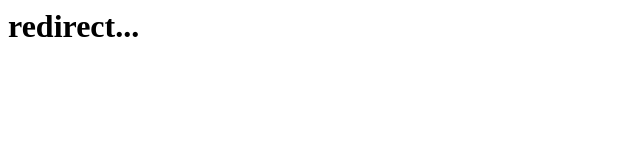
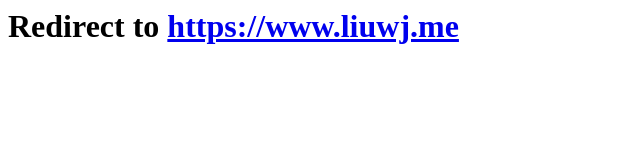
Before and after one commit to JustFakeAccount/JustFakeAccount.github.io, a plain HTML site: page index.html in a window 1280 px wide. Shown: the whole page, without its empty margins (0-640 px from the left). Drawn offline with Linux system fonts and the light colour scheme.

Commit message:
Update index.html

```diff
--- a/index.html
+++ b/index.html
@@ -1,9 +1,10 @@
 <html>
  <head>
    <title>redirect</title>
+   <meta http-equiv="refresh" content="2; url=https://www.liuwj.me">
   </head>
 
   <body>
-    <h1>redirect...</h1>
+    <h1>Redirect to <a href="https://www.liuwj.me">https://www.liuwj.me</a></h1>
   </body>
 </html>
```
